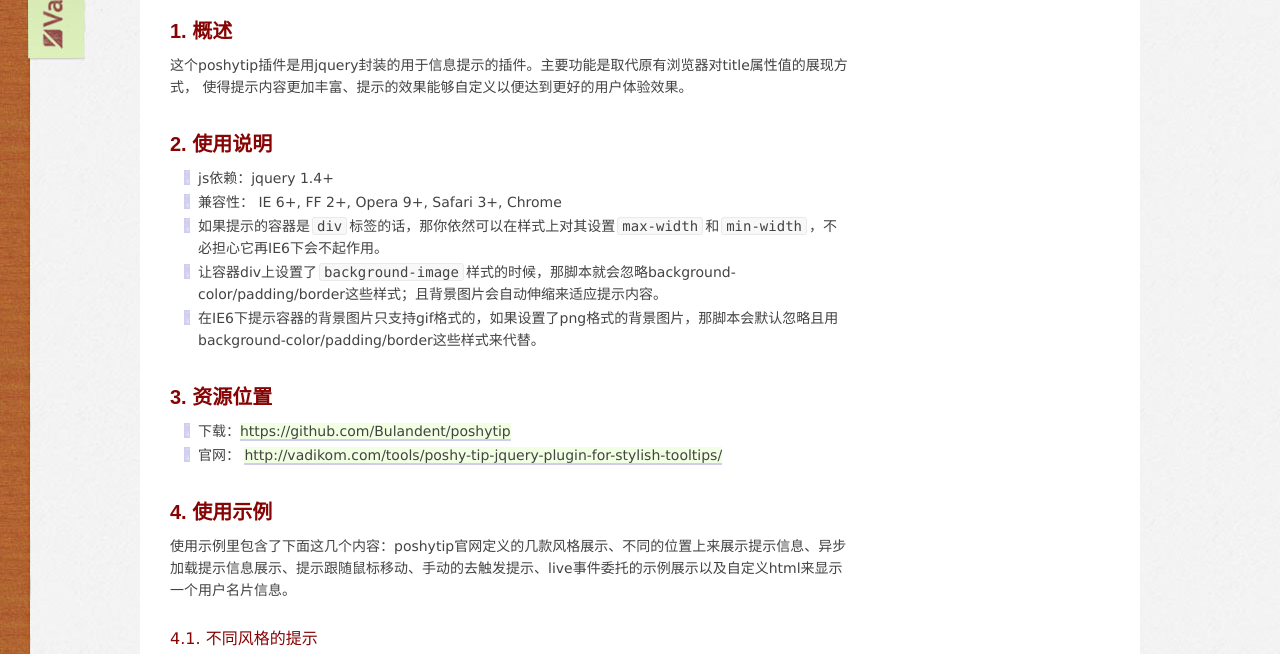
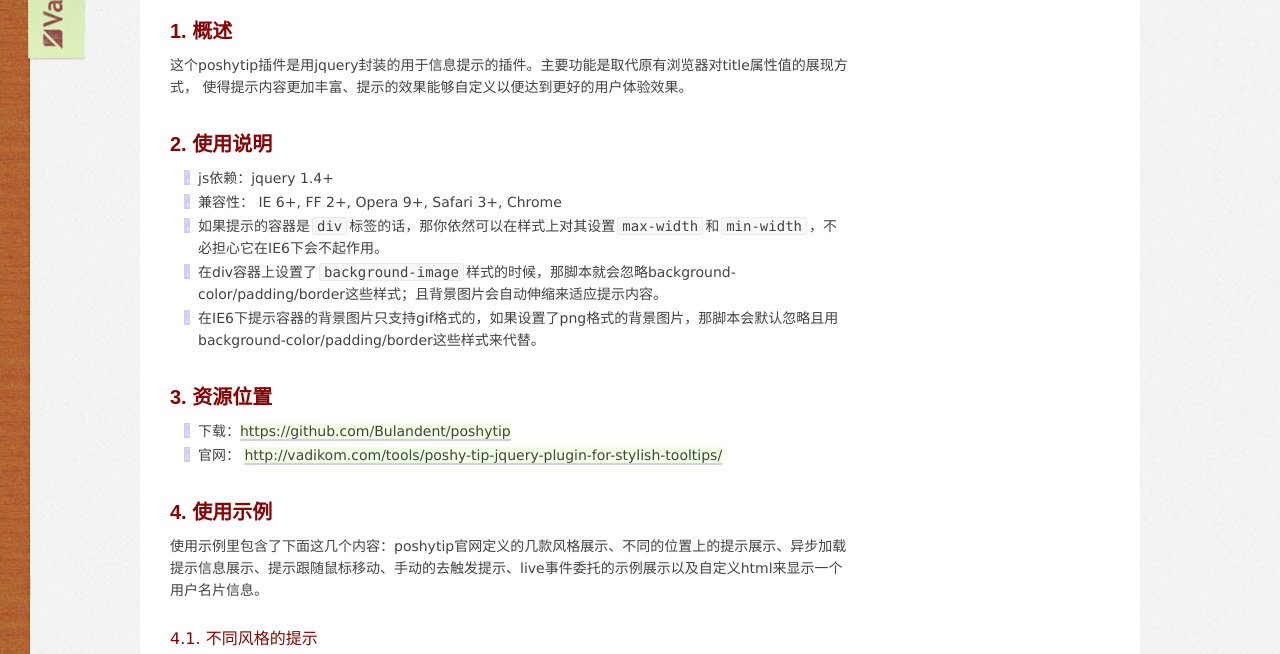
Before and after one commit to skysoga/poshytip, a plain HTML site: page demo/index.html in a window 1280 px wide. Shown: the part 121-775 px from the top of the page. Drawn offline with Linux system fonts and the light colour scheme.

Commit message:
update index
update index

```diff
--- a/demo/index.html
+++ b/demo/index.html
@@ -2,6 +2,7 @@
 <html xmlns="http://www.w3.org/1999/xhtml" xml:lang="zh" lang="zh" class="no-js">
 <head>
 <meta charset="UTF-8" />
+<title>poshytip插件</title>
 	<!-- Tooltip classes -->
 	<link rel="stylesheet" href="../src/tip-yellow/tip-yellow.css" type="text/css" />
 	<link rel="stylesheet" href="../src/tip-violet/tip-violet.css" type="text/css" />
@@ -220,8 +221,8 @@
 			<ul>
 				<li>js依赖：jquery 1.4+</li>
 				<li>兼容性： IE 6+, FF 2+, Opera 9+, Safari 3+, Chrome</li>
-				<li>如果提示的容器是<code>div</code>标签的话，那你依然可以在样式上对其设置<code>max-width</code>和<code>min-width</code>，不必担心它再IE6下会不起作用。</li>
-				<li>让容器div上设置了<code>background-image</code>样式的时候，那脚本就会忽略background-color/padding/border这些样式；且背景图片会自动伸缩来适应提示内容。</li>
+				<li>如果提示的容器是<code>div</code>标签的话，那你依然可以在样式上对其设置<code>max-width</code>和<code>min-width</code>，不必担心它在IE6下会不起作用。</li>
+				<li>在div容器上设置了<code>background-image</code>样式的时候，那脚本就会忽略background-color/padding/border这些样式；且背景图片会自动伸缩来适应提示内容。</li>
 				<li>在IE6下提示容器的背景图片只支持gif格式的，如果设置了png格式的背景图片，那脚本会默认忽略且用background-color/padding/border这些样式来代替。</li>
 			</ul>
 
@@ -240,7 +241,7 @@
                 <span class="arContent-title">使用示例</span>
             </h2>
 
-            <p>使用示例里包含了下面这几个内容：poshytip官网定义的几款风格展示、不同的位置上来展示提示信息、异步加载提示信息展示、提示跟随鼠标移动、手动的去触发提示、live事件委托的示例展示以及自定义html来显示一个用户名片信息。</p>
+            <p>使用示例里包含了下面这几个内容：poshytip官网定义的几款风格展示、不同的位置上的提示展示、异步加载提示信息展示、提示跟随鼠标移动、手动的去触发提示、live事件委托的示例展示以及自定义html来显示一个用户名片信息。</p>
 
             <h3 class="headline-2 arContent-anchor">
                 <span class="arContent-index">4.1.</span>
```
